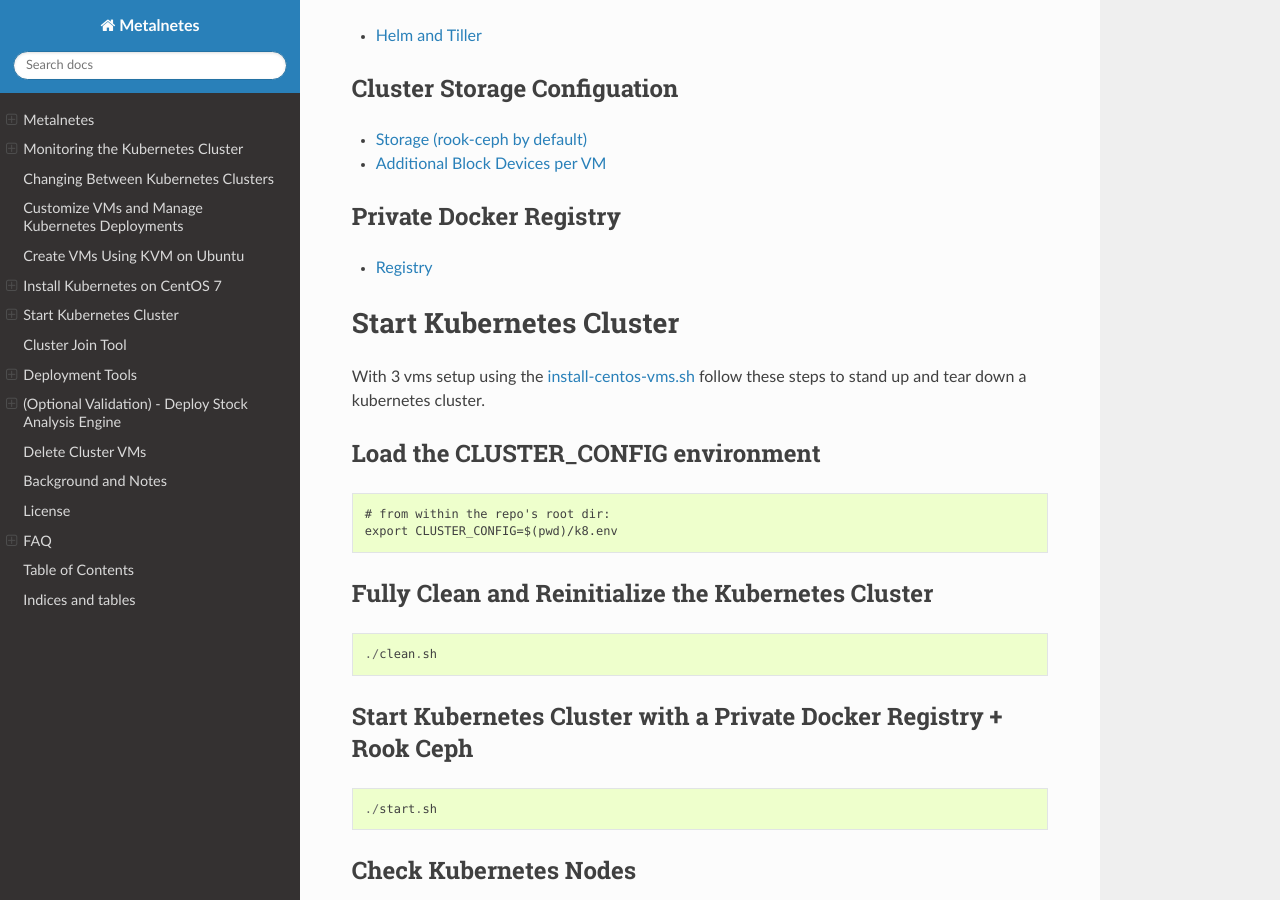
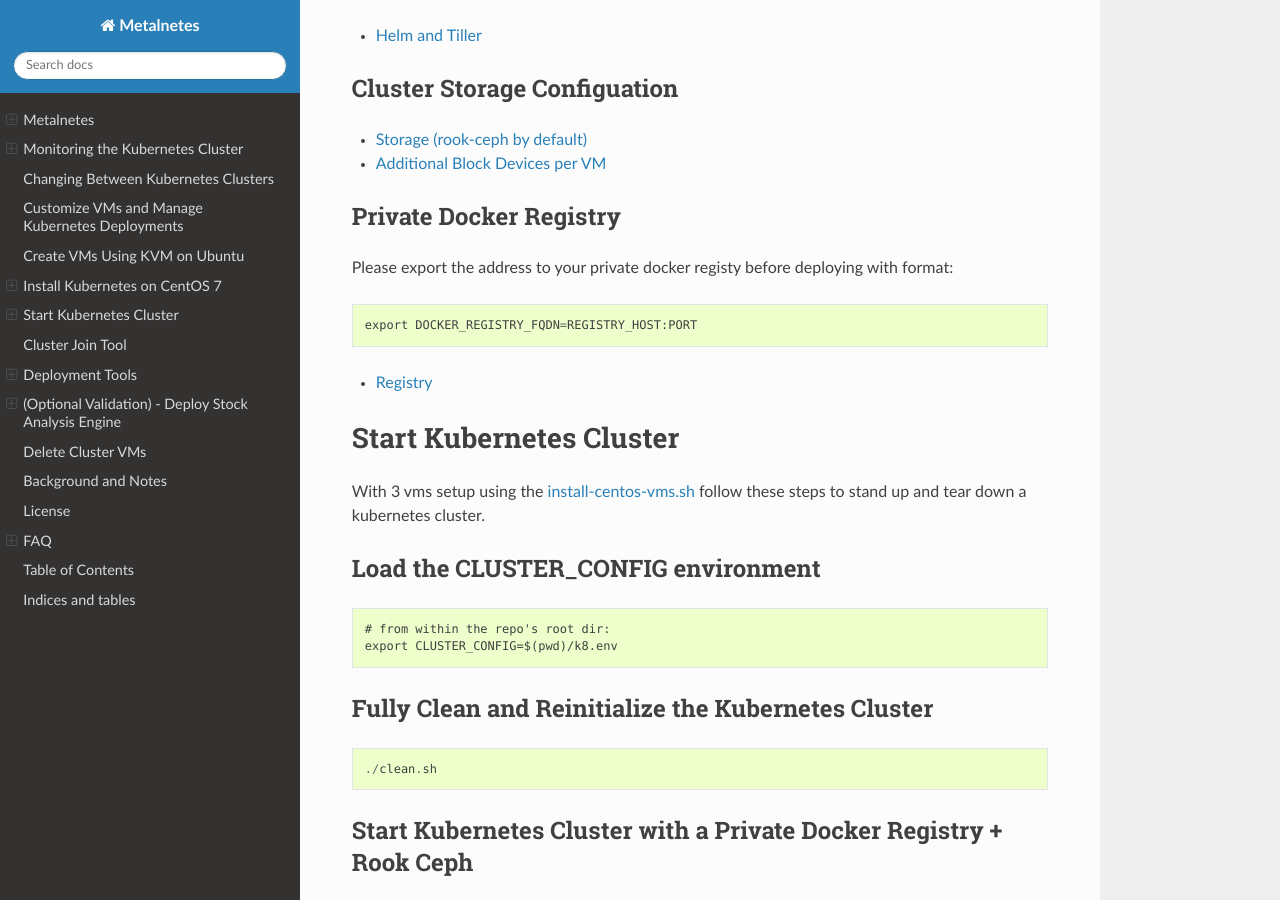
Before and after one commit to jay-johnson/metalnetes, a Sphinx documentation site: the page built from docs/source/index.rst, in a window 1280 px wide and 900 px high, scrolled down 4765 px. Built offline with Sphinx 7.4.7 and the Read the Docs theme 2.0.0, drawn with Linux system fonts in a browser that asks for light colours; some of the changed text lies outside the part shown.

Commit message:
syncing all doc links to the new Cluster Config k8.env file on master. fix for travis ci (there's no docker container here yet).

```diff
--- a/docs/source/index.rst
+++ b/docs/source/index.rst
@@ -164,23 +164,29 @@
 VM and Kubernetes Node Configuration
 ------------------------------------
 
-- `VM names, Cluster Nodes, Node Labels, Cluster Tools section <https://github.com/jay-johnson/metalnetes/blob/b6b75e4be277c11ca510712e60649f171ff4551f/k8.env#L129-L227>`__
+- `VM names, Cluster Nodes, Node Labels, Cluster Tools section <https://github.com/jay-johnson/metalnetes/blob/34c0eabf5f7007056a4823f5c4ea760aea7c8e6e/k8.env#L96-L194>`__
 
 Helm and Tiller Configuration
 -----------------------------
 
-- `Helm and Tiller <https://github.com/jay-johnson/metalnetes/blob/b6b75e4be277c11ca510712e60649f171ff4551f/k8.env#L81-L88>`__
+- `Helm and Tiller <https://github.com/jay-johnson/metalnetes/blob/34c0eabf5f7007056a4823f5c4ea760aea7c8e6e/k8.env#L48-L55>`__
 
 Cluster Storage Configuation
 ----------------------------
 
-- `Storage (rook-ceph by default) <https://github.com/jay-johnson/metalnetes/blob/b6b75e4be277c11ca510712e60649f171ff4551f/k8.env#L90-L98>`__
-- `Additional Block Devices per VM <https://github.com/jay-johnson/metalnetes/blob/b6b75e4be277c11ca510712e60649f171ff4551f/k8.env#L211-L221>`__
+- `Storage (rook-ceph by default) <https://github.com/jay-johnson/metalnetes/blob/34c0eabf5f7007056a4823f5c4ea760aea7c8e6e/k8.env#L57-L65>`__
+- `Additional Block Devices per VM <https://github.com/jay-johnson/metalnetes/blob/34c0eabf5f7007056a4823f5c4ea760aea7c8e6e/k8.env#L178-L188>`__
 
 Private Docker Registry
 -----------------------
 
-- `Registry <https://github.com/jay-johnson/metalnetes/blob/b6b75e4be277c11ca510712e60649f171ff4551f/k8.env#L68-L79>`__
+Please export the address to your private docker registy before deploying with format:
+
+::
+
+    export DOCKER_REGISTRY_FQDN=REGISTRY_HOST:PORT
+
+- `Registry <https://github.com/jay-johnson/metalnetes/blob/34c0eabf5f7007056a4823f5c4ea760aea7c8e6e/k8.env#L35-L46>`__
 
 Start Kubernetes Cluster
 ========================
@@ -287,7 +293,7 @@
 Deploy AE
 ---------
 
-- `Configure AE <https://github.com/jay-johnson/metalnetes/blob/b6b75e4be277c11ca510712e60649f171ff4551f/k8.env#L100-L122>`__
+- `Configure AE <https://github.com/jay-johnson/metalnetes/blob/34c0eabf5f7007056a4823f5c4ea760aea7c8e6e/k8.env#L67-L89>`__
 
 ::
 
@@ -321,7 +327,7 @@
 
     ./ae/_uninstall.sh
 
-Please wait for the Persistent Volume Claims to be Deleted
+Please wait for the Persistent Volume Claims to be deleted
 
 ::
 
--- a/setup.py
+++ b/setup.py
@@ -62,7 +62,7 @@
 setup(
     name='metalnetes',
     cmdclass={'build_py': build_py},
-    version='1.0.6',
+    version='1.0.7',
     description=(
         'Tools for managing multiple kubernetes clusters on KVM '
         '(on 3 Centos 7 vms) running on a bare metal server '
```
Also changed, not shown: README.rst (+12 -6 lines), .travis.yml.
